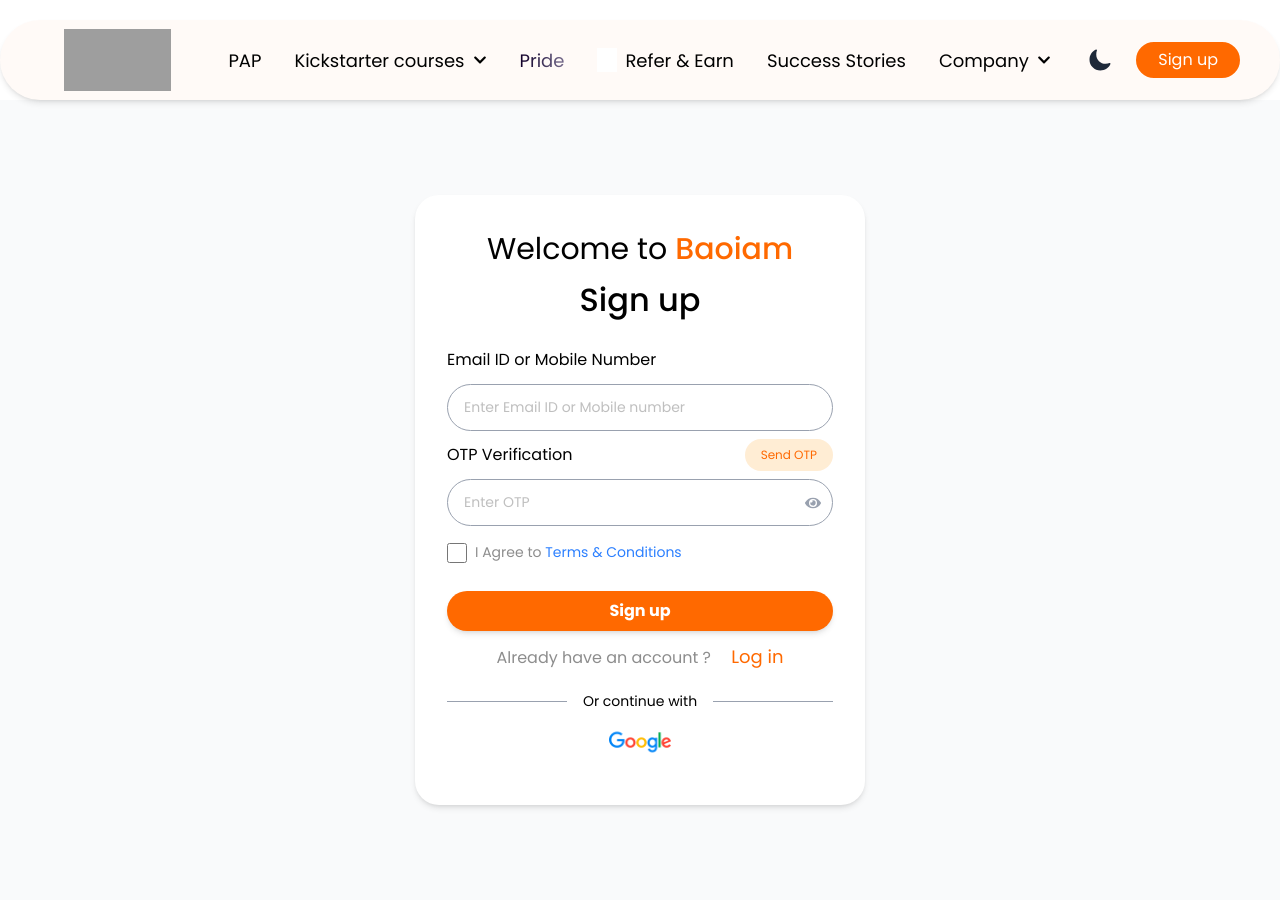
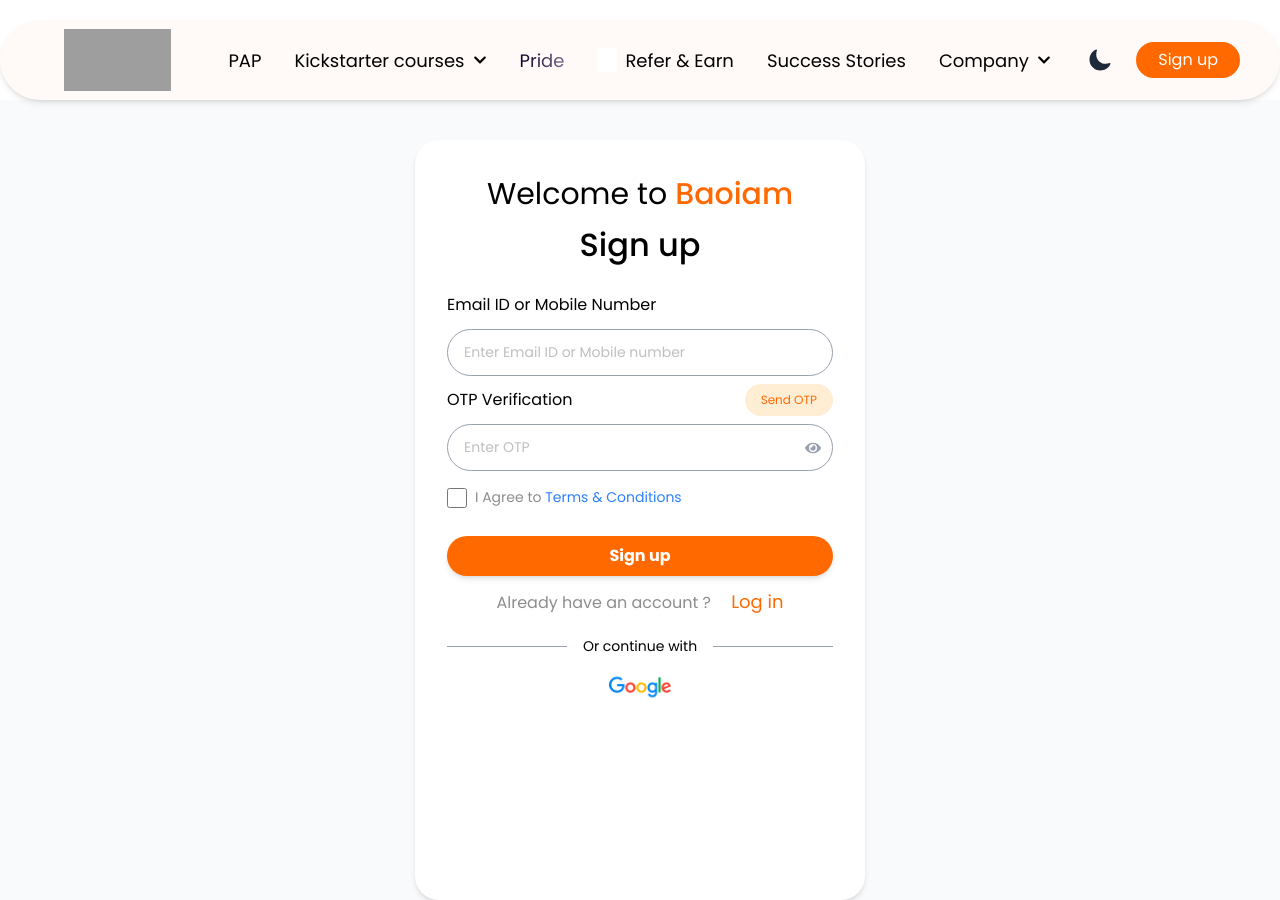
Before and after one commit to porkush/baoiam_frontend, a React (Vite) app in the folder frontend/: page /signup in a window 1280 px wide. Built offline with nearby package versions, Linux system fonts and the light colour scheme; grey boxes are pictures that could not be loaded.

Commit message:
login update

```diff
--- a/frontend/src/components/Auth/Login.jsx
+++ b/frontend/src/components/Auth/Login.jsx
@@ -5,8 +5,8 @@
 
 const Login = () => {
   return (
-   <div className="flex items-center justify-center min-h-screen bg-gray-50 font-['Poppins']">
-         <div className="bg-white rounded-3xl shadow-md w-[450px]  p-8">
+   <div className="flex justify-center min-h-screen bg-gray-50 font-['Poppins']">
+         <div className="bg-white rounded-3xl shadow-md w-[450px]  p-8 mt-10">
            <h2 className="text-center text-[30px] ">
              Welcome to{" "}
              <span className="bg-gradient-to-b  text-orange-500 bg-clip-text font-medium">
--- a/frontend/src/components/Auth/Signup.jsx
+++ b/frontend/src/components/Auth/Signup.jsx
@@ -5,8 +5,8 @@
 
 const Signup = () => {
   return (
-    <div className="flex items-center justify-center min-h-screen bg-gray-50 font-['Poppins']">
-      <div className="bg-white rounded-3xl shadow-md w-[450px]  p-8">
+    <div className="flex  justify-center min-h-screen bg-gray-50 font-['Poppins']">
+      <div className="bg-white rounded-3xl shadow-md w-[450px] mt-10 p-8">
         <h2 className="text-center text-[30px] ">
           Welcome to{" "}
           <span className="bg-gradient-to-b  text-orange-500 bg-clip-text font-medium">
```
